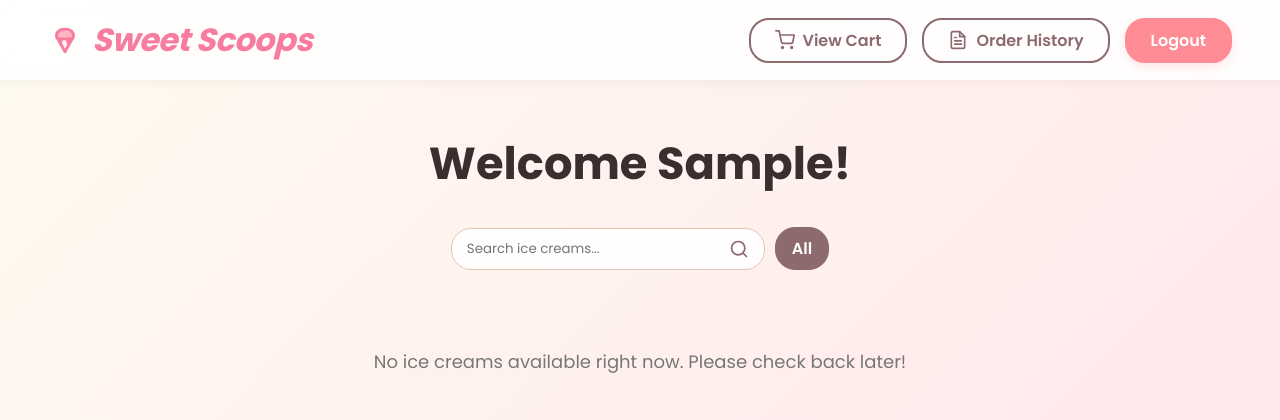
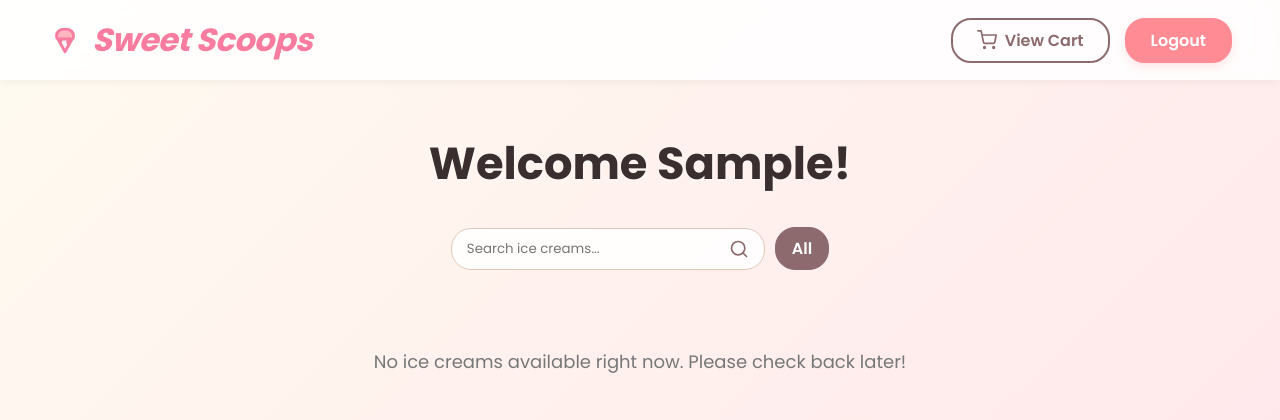
Before and after one commit to febaabiju/Sweet_Scoops, a Django app: page /customer_home/ in a window 1280 px wide. Shown: the top 420 px of the page. Run offline with Django 5.2, Linux system fonts and the light colour scheme; the visitor is signed in with stand-in values (Sample User, id 1); data that the repository does not hold is empty.

Commit message:
Order history editing

```diff
--- a/shop/templates/shop/customer_home.html
+++ b/shop/templates/shop/customer_home.html
@@ -210,16 +210,6 @@
                 </svg>
                 View Cart
             </a>
-            <a href="{% url 'order_history' %}" class="add-btn">
-                <svg width="20" height="20" viewBox="0 0 24 24" fill="none" stroke="currentColor" stroke-width="2" stroke-linecap="round" stroke-linejoin="round">
-                    <path d="M14 2H6a2 2 0 0 0-2 2v16a2 2 0 0 0 2 2h12a2 2 0 0 0 2-2V8z"></path>
-                    <polyline points="14 2 14 8 20 8"></polyline>
-                    <line x1="16" y1="13" x2="8" y2="13"></line>
-                    <line x1="16" y1="17" x2="8" y2="17"></line>
-                    <polyline points="10 9 9 9 8 9"></polyline>
-                </svg>
-                Order History
-            </a>
             <a href="{% url 'logout' %}" class="logout-btn" onclick="return confirmLogout();">Logout</a>
         </div>
     </nav>
```
